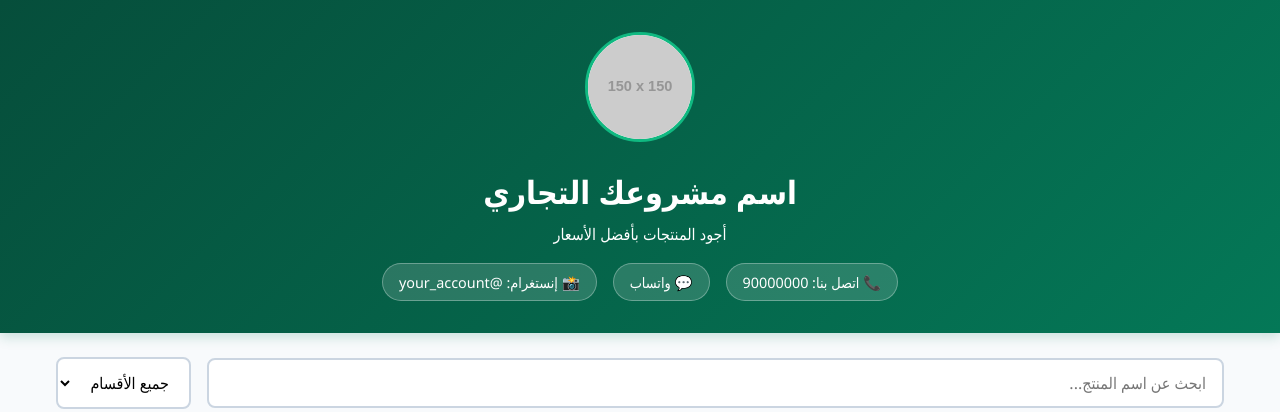
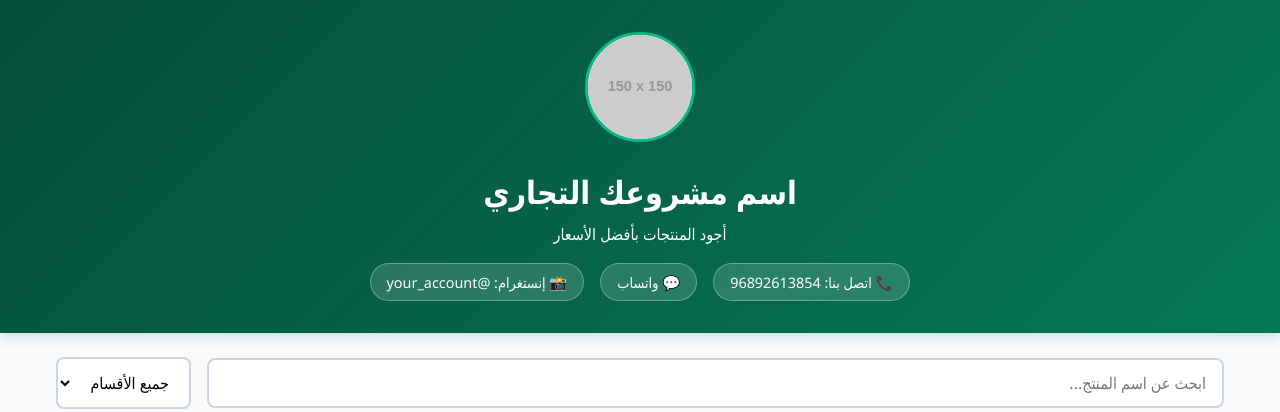
Before and after one commit to ghadeersaif564-hash/zamard, a plain HTML site: page index.html in a window 1280 px wide. Shown: the top 412 px of the page. Drawn offline with Linux system fonts and the light colour scheme; placeholder pictures from the web are drawn by us.

Commit message:
Update index.html

```diff
--- a/index.html
+++ b/index.html
@@ -211,9 +211,9 @@
 
         <!-- روابط التواصل والحسابات -->
         <div class="contact-bar">
-            <a href="tel:+96890000000" class="contact-link">📞 اتصل بنا: 90000000</a>
-            <a href="https://wa.me/96890000000" target="_blank" class="contact-link">💬 واتساب</a>
-            <a href="https://instagram.com/your_account" target="_blank" class="contact-link">📸 إنستغرام: @your_account</a>
+            <a href="tel:+96892613854" class="contact-link">📞 اتصل بنا: 96892613854</a>
+            <a href="https://wa.me/96892613854" target="_blank" class="contact-link">💬 واتساب</a>
+            <a href="https://www.instagram.com/2h_zmard?dlrf=MWptaGR4OGFreDl0Mw%3D%3D&utm_source=qr" target="_blank" class="contact-link">📸 إنستغرام: @your_account</a>
         </div>
     </header>
 
@@ -233,7 +233,7 @@
     <script>
         // ==========================================
         // الإعدادات الأساسية
-        const whatsappNumber = "96890000000"; // رقم الواتساب بدون +
+        const whatsappNumber = "96892613854"; // رقم الواتساب بدون +
         const itemsPerPage = 24; // عدد المنتجات في كل صفحة (لحماية المتصفح من البطء)
 
         // قائمة المنتجات (يمكنك إضافة حتى 2000 منتج هنا)
```
